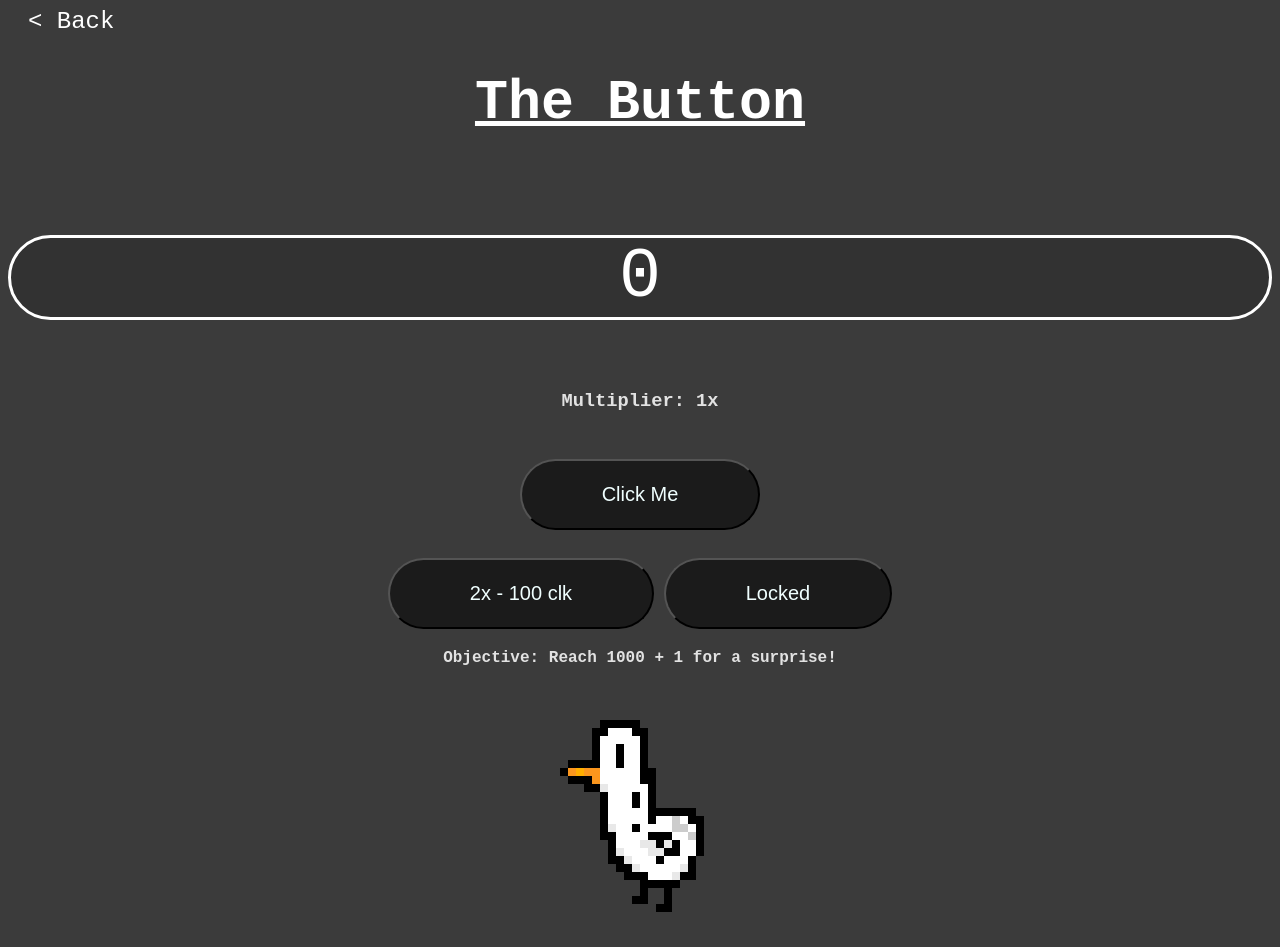
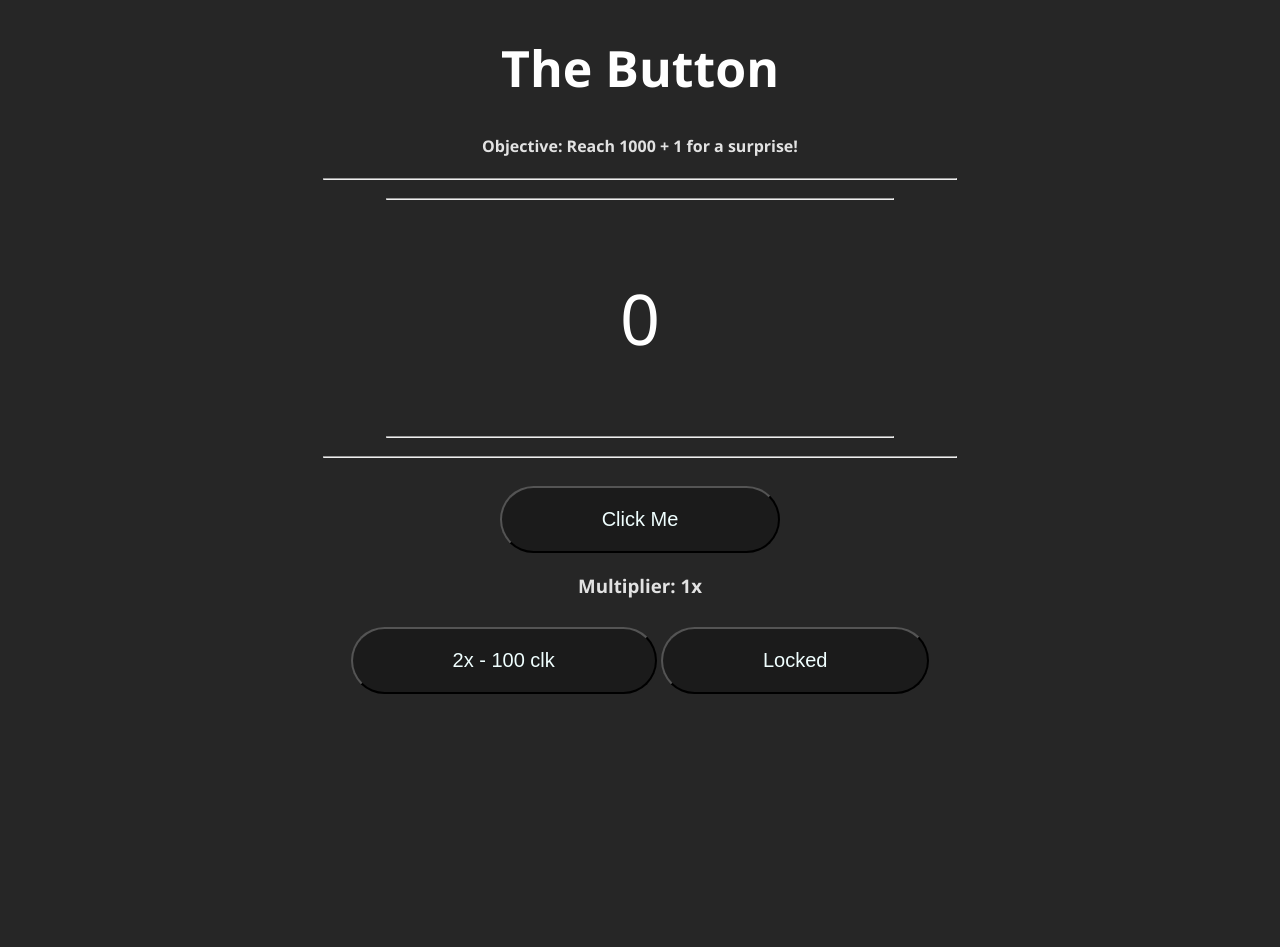
Before and after one commit to sonic28g/buttoncliker, a plain HTML site: page index.html in a window 1280 px wide. Shown: the top 947 px of the page. Drawn offline with Linux system fonts and the light colour scheme.

Commit message:
Style Updated
Some changes on css and html

```diff
--- a/index.html
+++ b/index.html
@@ -7,21 +7,25 @@
         <meta name="viewport" content="width=device-width, initial-scale=1.0">
     </head>
     <body>
-        <a href="https://sonic28g.github.io/games.html">< Back</a>
         <h1 align="center">The Button</h1>
+        <center><h4>Objective: Reach 1000 + 1 for a surprise!</h6></center>
         <div id="shape">
+            <hr class="hr1">
+            <hr class="hr2">
             <p align="center" id="num">0</p>
-        </div></center>
+            <hr class="hr2">
+            <hr class="hr1">
+        </div>
 
-        <h3 align="center" id="mult">Multiplier: 1x</h3>
         <div id="btn" align="center">
             <button onclick="clicker()">Click Me</button>
             <br>
+            <h3 align="center" id="mult">Multiplier: 1x</h3>
             <button id="double" onclick="changeMul2()">2x - 100 clk</button>
             <button id="quint" onclick="changeMul5()">Locked</button>
         </div>
-        <center><h4>Objective: Reach 1000 + 1 for a surprise!</h6></center>
         <img src="img/duck.gif">
         <center><script src="script.js"></script></center>
+        <center><a href="https://sonic28g.github.io"><strong>@sonic28g</strong></a></center>
     </body>
 </html>
--- a/style.css
+++ b/style.css
@@ -1,22 +1,18 @@
 body{
-    background-color: rgb(59, 59, 59);
-    font-family:'Courier New', Courier, monospace
+    background-color: rgb(38, 38, 38);
+    font-family:'Segoe UI', Tahoma, Geneva, Verdana, sans-serif
 }
+
 p{
     color: white;
     font-size: 70px;
-    margin-top: 100px;
-    border: 2px;
-    border-style: solid;
-    border-radius: 400px;
-    background-color: rgb(50, 50, 50);
-    border-width: 3px;
 
 }
 
 #btn button{
-    padding: 22px 80px;
-    margin-top: 28px;
+    padding: 20px 100px;
+    margin-top: 10px;
+    margin-bottom: 10px;
     border-radius: 80px;
     font-size: 20px;
     border-color: black;
@@ -26,27 +22,54 @@ p{
     display: inline;
 }
 
+#btn button:hover{
+    border-color: black;
+    background-color: rgb(22, 22, 22);
+    color: rgb(241, 241, 241);
+}
+
 
 h3,h4{
     color: rgb(226, 226, 226);
-    margin-top: 20px;
+    margin-top: 10px;
 }
 
 h1{
     color: white;
-    font-size: 55px;
-    text-decoration:underline;
+    font-size: 50px;
+    text-decoration:solid;
 }
 
 img{
+    margin-top: 1000px;
     display: block;
     margin-left: auto;
     margin-right: auto;
+    max-width: 100%;
+}
+
+hr{
+    margin-top: 18px;
+    margin-bottom: 18px;
+}
+
+.hr1{
+    width: 50%;
+}
+
+.hr2{
+    width: 40%;
 }
 
 a{
     color: white;
-    font-size: 24px;
+    font-size: 18px;
     text-decoration: none;
-    padding-left: 20px;
+
 }
+
+a:hover{
+    color: rgb(255, 255, 255);
+    font-size: 19px;
+    text-decoration: none;
+}
```
